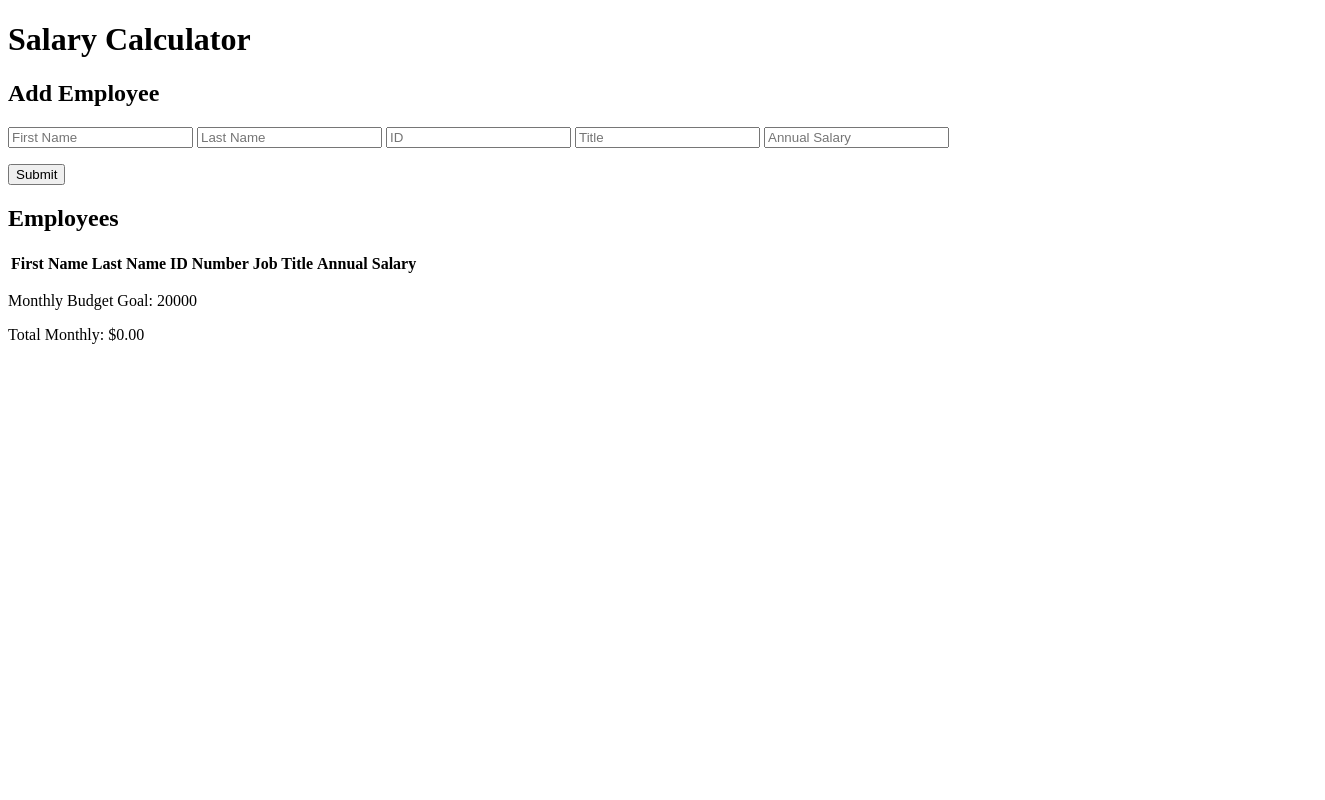
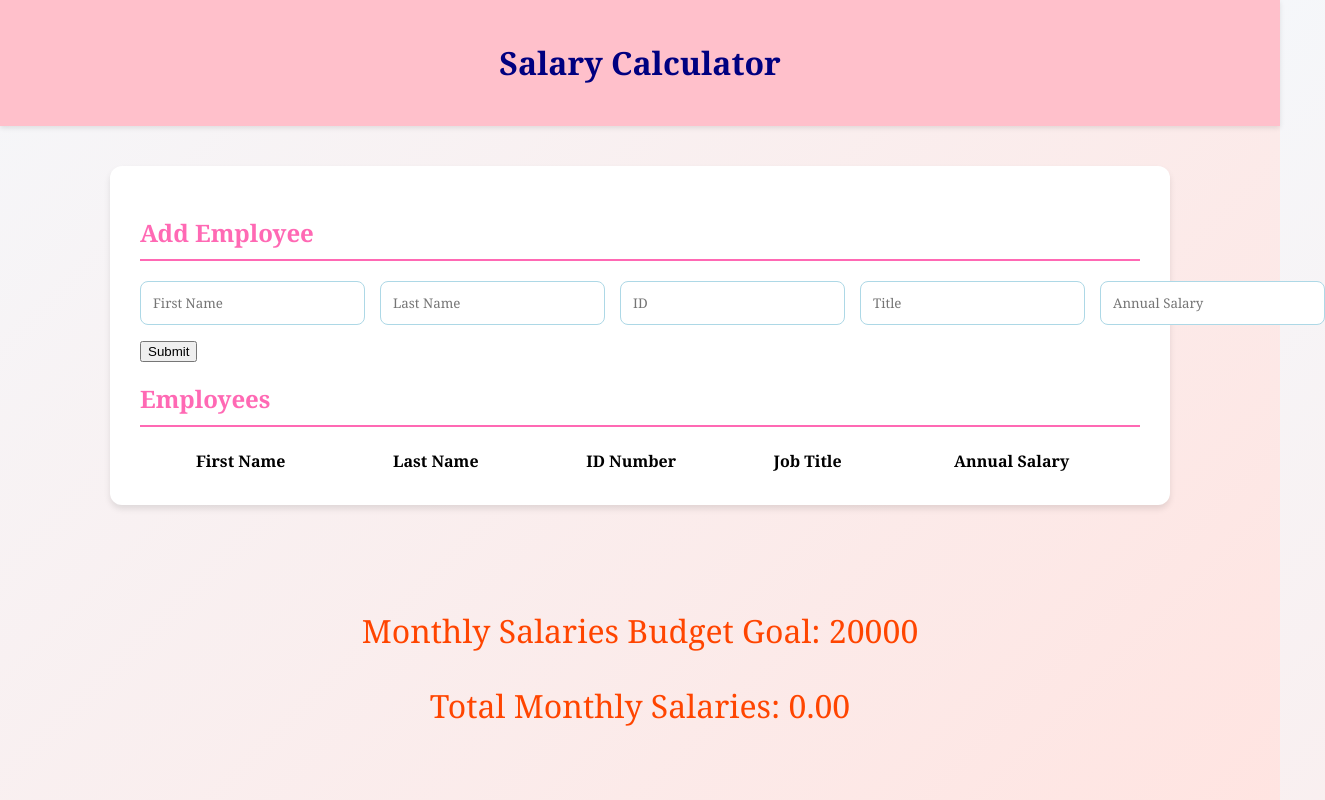
Before and after one commit to tracymsmith/weekend-salary-calculator, a website: page index.html in a window 1280 px wide. Shown: the whole page, 1325 px wide, since content can reach past the window. Drawn offline with Linux system fonts and the light colour scheme.

Commit message:
completed project by adding .css and updated .html plus readme.md files

```diff
--- a/index.html
+++ b/index.html
@@ -22,13 +22,7 @@
     <p><button data-testid="submitButton">
       Submit
     </button>
-    <!-- <input />
-    <input type="reset" value="Submit" /> -->
-    <!-- function clearField() {
-      if(document.getElementById) {
-      document.chatform.message.value = "";
-      } -->
-      <!-- } -->
+
     </form>
    </p>
 
@@ -48,10 +42,9 @@
     <script src="script.js"></script>
   </main>
   <footer>
-    <p>Monthly Budget Goal: 20000</p>
-    <p>Total Monthly: <span id="totalMonthlySalary">$0.00</span></p>
+    <p>Monthly Salaries Budget Goal: 20000</p>
+    <p>Total Monthly Salaries: <span id="totalMonthlySalary">0.00</span></p>
     <p id="budgetStatus"</p>
-    <!-- <p id="budgetStatus"</p> -->
   </footer>
 </body>
 </html>
--- a/script.js
+++ b/script.js
@@ -48,11 +48,11 @@ function calculateTotalMonthlySalary() {
 
     document.getElementById('totalMonthlySalary').textContent = totalMonthlySalary.toFixed();
 
+// Function to calculate and warn if over monthly salary budget
 const budgetStatusElement = document.getElementById('budgetStatus');
 if (totalMonthlySalary > 20000) {
     document.querySelector('footer').classList.add('over-budget');
-    budgetStatusElement.textContent = "Over Budget!";
-    console.log("Over Budget");
+    budgetStatusElement.textContent = "!!!OVER BUDGET!!!";
 } else {
     document.querySelector('footer').classList.remove('over-budget');
     budgetStatusElement.textContent = "Meets Budget Goals";
--- a/style.css
+++ b/style.css
@@ -0,0 +1,87 @@
+body {
+    font-family: 'Merriweather', Georgia, serif;
+    background: linear-gradient(135deg, #F5F7FA 0%, #FFE4E1 100%);
+    margin: 0;
+    padding: 0;
+    display: flex;
+    flex-direction: column;
+    min-height: 100vh;
+  }
+
+  header {
+    background-color: pink;
+    color: navy;
+    padding: 20px 0;
+    width: 100%;
+    text-align: center;
+    box-shadow: 0 2px 5px rgba(0,0,0,0.1);
+  }
+
+  main {
+    width: 90%;
+    max-width: 1000px;
+    background-color: white;
+    padding: 30px;
+    margin: 40px auto;
+    border-radius: 12px;
+    box-shadow: 0 4px 6px rgba(0,0,0,0.1);
+  }
+
+  h2 {
+    color: #FF69B4;
+    border-bottom: 2px solid #FF69B4;
+    padding-bottom: 10px;
+    margin-bottom: 20px;
+  }
+
+  form p {
+    display: flex;
+    gap: 15px;
+    flex-wrap: nowrap;
+    justify-content: space-between;
+    margin-bottom: 15px;
+  }
+
+  input[type="text"],
+  input[type="number"] {
+    flex: 1;
+    padding: 12px;
+    border: 1px solid #ADD8E6;
+    border-radius: 8px;
+    transition: border-color 0.3s ease;
+    font-family: 'Merriweather', Georgia, serif;
+  }
+
+  input[type="text"]:focus,
+  input[type="number"]:focus {
+    border-color: #000080;
+    outline: none;
+  }
+
+  button[type="submit"] {
+    background-color: #000080;
+    color: white;
+    padding: 12px 24px;
+    border: none;
+    border-radius: 8px;
+    cursor: pointer;
+    transition: background-color 0.3s ease;
+    font-family: 'Merriweather', Georgia, serif;
+  }
+
+  button[type="submit"]:hover {
+    background-color: #00008B;
+  }
+
+  table {
+    width: 100%;
+    border-collapse: separate;
+  }
+
+  footer
+  {
+    font-size: 2.0rem;
+    color: orangered;
+    text-align: center;
+    margin-top: 2rem;
+  }
```
Also changed, not shown: README.md, Screenshot 2024-07-16 at 1.37.09 AM-1.png (added).
